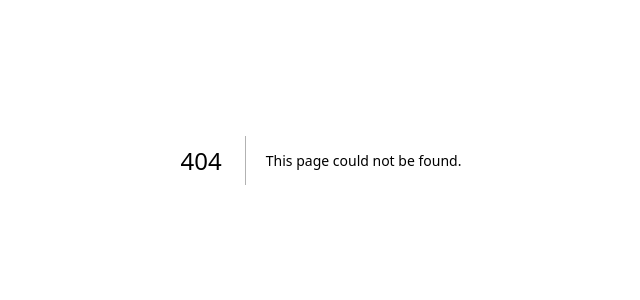
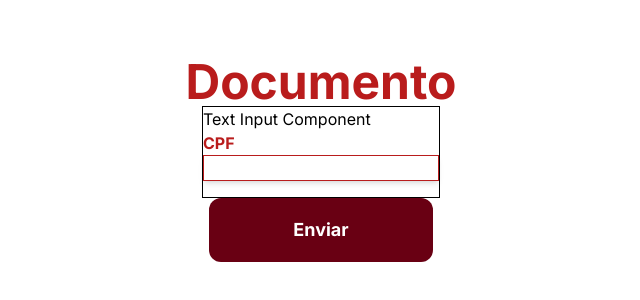
Before and after one commit to SIN-disciplina-PI5/CGES-frontend, a Next.js app: page /document in a window 1280 px wide. Before the commit this address had no page. Shown: the part 240-540 px from the top of the page, without its empty margins (319-959 px from the left). Built offline with nearby package versions, Linux system fonts and the light colour scheme.

Commit message:
Início form de documentos

```diff
--- /dev/null
+++ b/src/app/document/page.tsx
@@ -0,0 +1,23 @@
+import testStyles from "./testStyles.module.css";
+import Button from "@/components/button";
+import FormInput from "@/components/formInput";
+
+interface IDocument {
+	docTitle: string
+}
+
+const Document = ({docTitle}: IDocument) => {
+  return (
+    <main className={`h-screen flex flex-col justify-center items-center`}>
+      <h1 className="text-red-700 font-bold text-5xl">Documento</h1>
+      <div>
+        <form action="#">
+          <FormInput title="Cpf"/>
+        </form>
+      </div>
+      <Button title="Enviar" nav="/" width="w-56" height="h-16" />
+    </main>
+  );
+};
+
+export default Document;
--- /dev/null
+++ b/src/app/document/testStyles.module.css
@@ -0,0 +1,3 @@
+.main{
+	background-color: gray;
+}
--- /dev/null
+++ b/src/components/formInput.tsx
@@ -0,0 +1,22 @@
+interface IFormInput {
+  title: string;
+}
+
+const FormInput = ({ title }: IFormInput) => {
+  let upperTitle = title.toUpperCase();
+  return (
+    <div className="flex flex-col justify-center border border-black">
+      <h2>Text Input Component</h2>
+      <label className="pb-4 flex flex-col text-red-700 font-bold">
+        {upperTitle}
+        <input
+          type="text"
+          aria-label={title}
+          className="border border-red-700 shadow-md"
+        />
+      </label>
+    </div>
+  );
+};
+
+export default FormInput;
```
